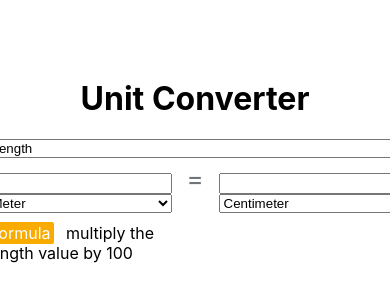
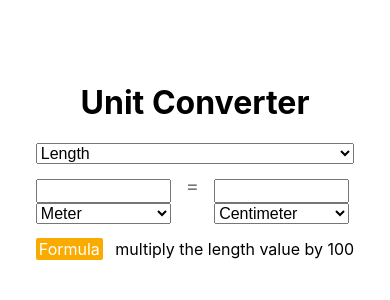
Before and after one commit to AVu120/unit-converter, a React (Create React App) app: page / in a window 390 px wide. Shown: the part 262-562 px from the top of the page. Built offline with nearby package versions, Linux system fonts and the light colour scheme.

Commit message:
Add mobile-first responsive-design styling.

```diff
--- a/src/App.module.scss
+++ b/src/App.module.scss
@@ -2,6 +2,7 @@
   display: flex;
   flex-direction: column;
   height: 100vh;
+  // width: 100vw;
   align-items: center;
   justify-content: center;
 }
@@ -12,7 +13,7 @@
   grid-row-gap: 15px;
 }
 .measurement_selector_input {
-  // with:
+  font-size: 1rem;
 }
 
 .inputs_grid {
@@ -23,25 +24,23 @@
 }
 
 .equalSign {
-  text-align: center;
-  width: 27px;
-  font-size: 26px;
+  // text-align: center;
+  // width: 10px;
+  font-size: 20px;
   color: #70757a;
   position: relative;
-  bottom: 10px;
+  bottom: 5px;
+  padding: 0;
 }
 
 .formula {
-  font-size: 1rem;
+  // font-size: 0.75rem;
 }
 
 .formula_logo {
-  // height: 15px;
-
   padding: 1px 3px 1.5px 3px;
   color: #fff;
   background-color: #f9ab00;
-  // float: left;
   margin: 0 8px 0 0;
   border-radius: 2px;
 }
--- a/src/App.tsx
+++ b/src/App.tsx
@@ -64,10 +64,10 @@ function App() {
             label="Centimeter"
             errors={errors}
           />
-          <div className={styles.formula}>
-            <span className={styles.formula_logo}>Formula</span> multiply the
-            length value by 100
-          </div>
+        </div>
+        <div className={styles.formula}>
+          <span className={styles.formula_logo}>Formula</span> multiply the
+          length value by 100
         </div>
       </div>
     </div>
--- a/src/components/input/Input.module.scss
+++ b/src/components/input/Input.module.scss
@@ -1,12 +1,19 @@
 $errorColor: red;
 
-.input {
+.input_container {
   display: flex;
   flex-direction: column;
+  min-width: 135px;
+  width: 15vw;
+  word-wrap: break-word;
+}
+
+.input {
+  font-size: 1rem;
 }
 
 .input_error {
-  border-color: $errorColor !important;
+  border-color: $errorColor;
 }
 
 .input_error:focus {
@@ -16,8 +23,8 @@ $errorColor: red;
 
 .error_message {
   color: $errorColor;
-  font-size: 0.75rem;
 }
 
-.unit_selector {
+.select {
+  font-size: 1rem;
 }
--- a/src/components/input/Input.tsx
+++ b/src/components/input/Input.tsx
@@ -16,14 +16,15 @@ const Input = ({ onChange, value, label, unit, errors }: IInputProps) => {
   const errorMessage = !hasValidInput && currentErrors[0][1];
 
   return (
-    <div className={styles.input}>
+    <div className={styles.input_container}>
       <input
         onChange={onChange}
         value={value}
         className={`${!hasValidInput && styles.input_error}`}
+        style={{ fontSize: "1rem" }}
       />
       <span className={styles.error_message}>{errorMessage}</span>
-      <select>
+      <select className={styles.select}>
         <option>{label}</option>
       </select>
     </div>
```
